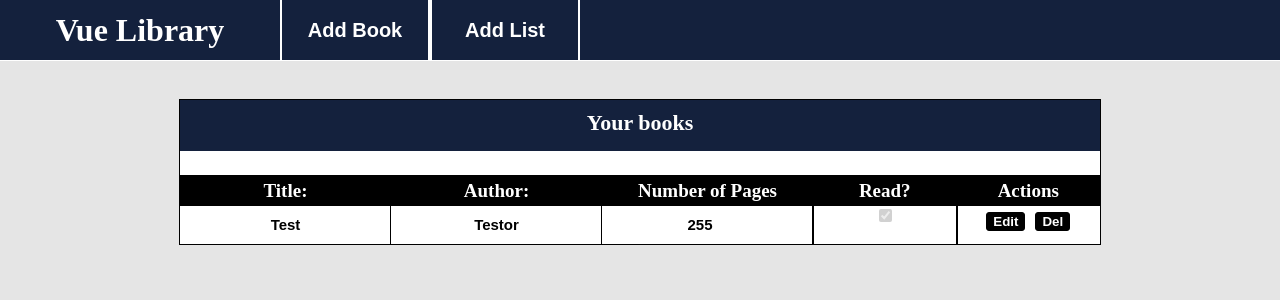
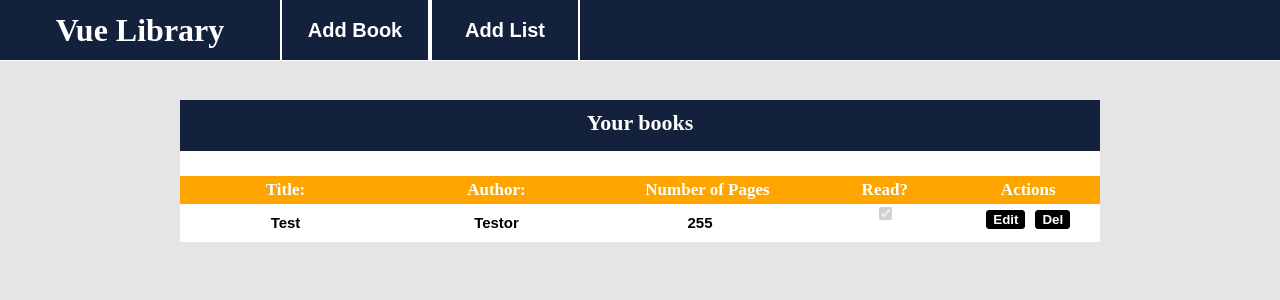
Before and after one commit to osechi3/library-project-vue, a Vue app: page / in a window 1280 px wide. Shown: the top 300 px of the page. Built offline with nearby package versions, Linux system fonts and the light colour scheme.

Commit message:
Changing the style of a book and the book shelf

```diff
--- a/src/components/Book.vue
+++ b/src/components/Book.vue
@@ -131,17 +131,15 @@ export default {
     width: 230px;
 
     text-align: center;
-
-    outline: 1px solid;
   }
   .box-head {
     margin: 0;
     padding: 4px 0;
 
-    font-size: 19px;
+    font-size: 17px;
     color: white;
 
-    background-color: black;
+    background-color: orange;
   }
   .box-body {
     margin: 5px 0;
--- a/src/components/BookShelf.vue
+++ b/src/components/BookShelf.vue
@@ -34,8 +34,6 @@ export default {
   #container {
     width: 920px;
     margin: 0 auto;
-
-    outline: 1px solid;
   }
   #container-head {
     display: flex;
```
